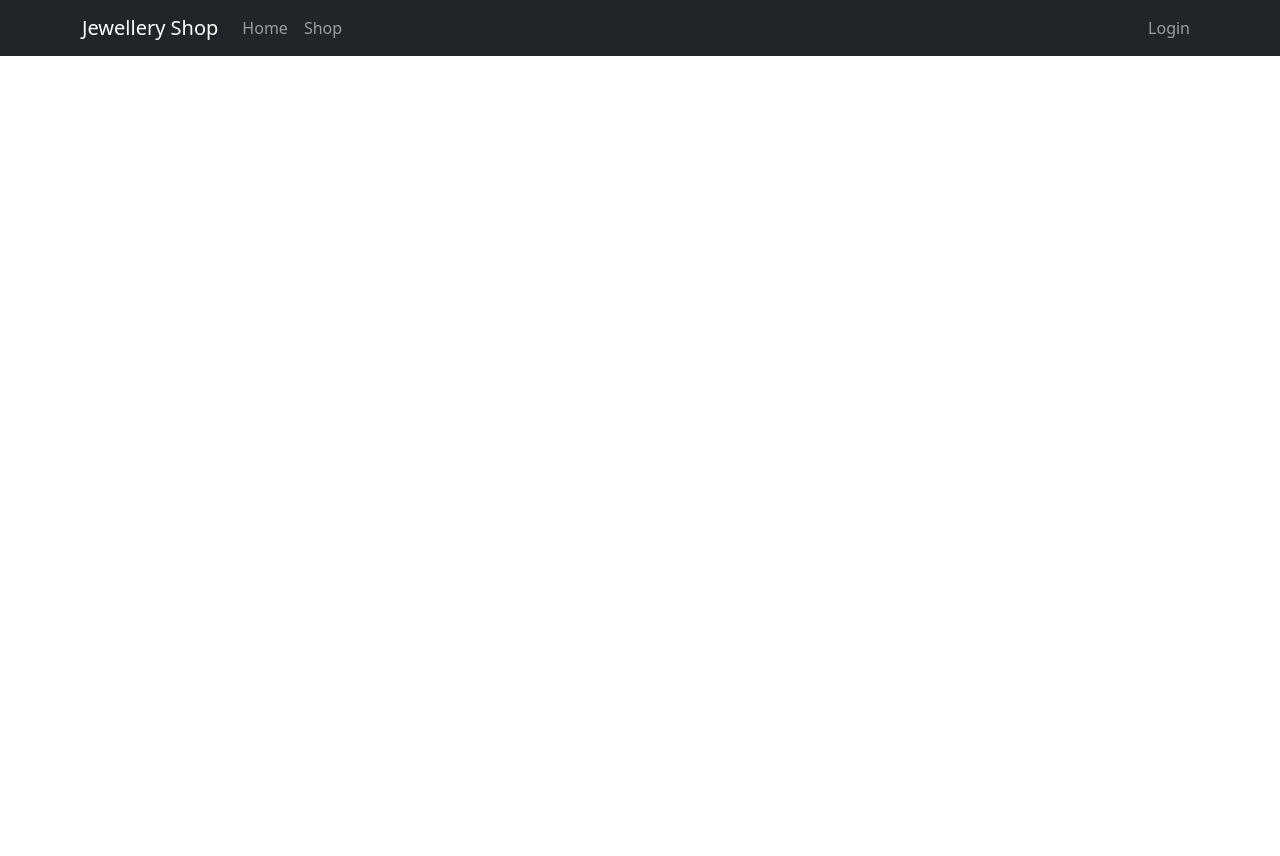
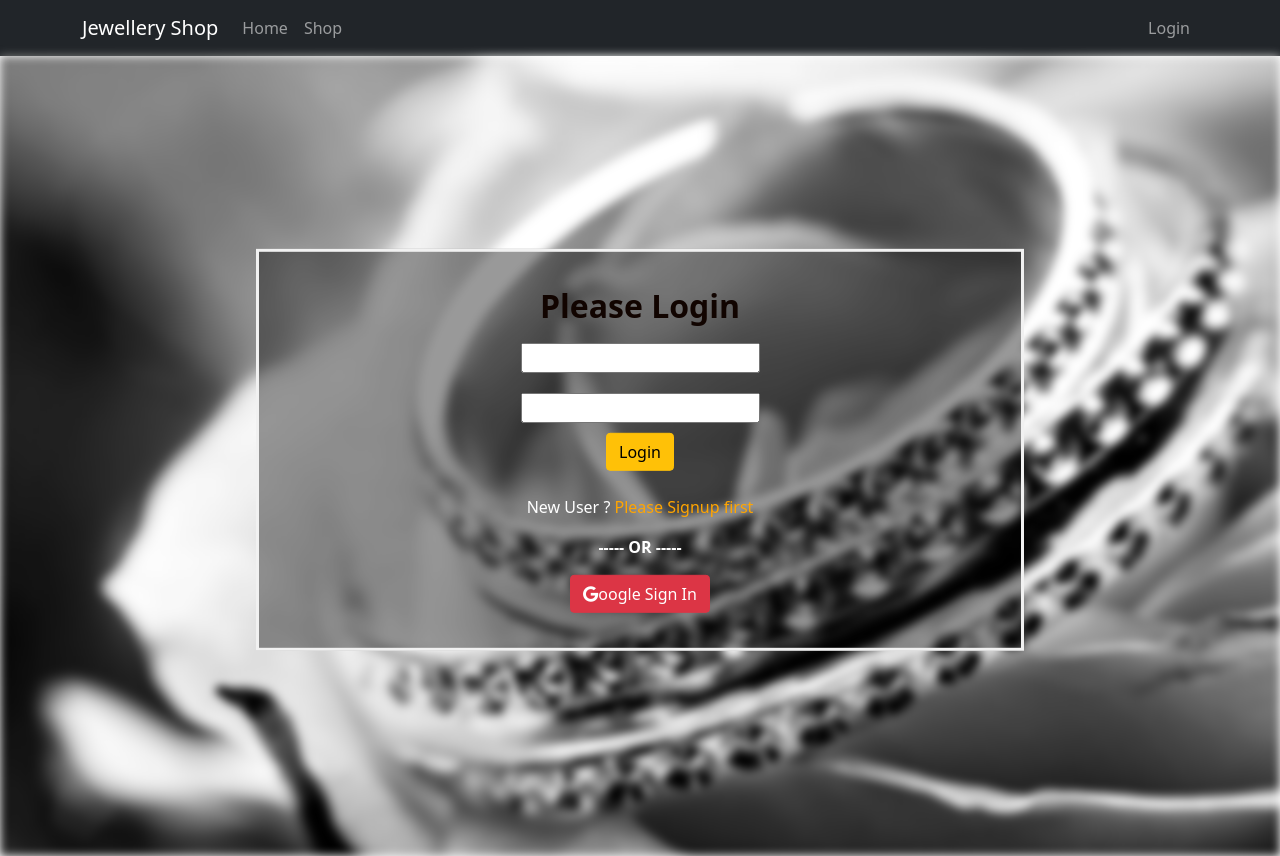
Before and after one commit to ArifulIslam99/SCIC_Team_39_Project, a React (Create React App) app: page /login in a window 1280 px wide. Before the commit the page ends 800 px from the top, so only its background shows below. Built offline with nearby package versions, Linux system fonts and the light colour scheme.

Commit message:
Loigin_Ui

```diff
--- a/public/index.html
+++ b/public/index.html
@@ -9,6 +9,7 @@
       name="description"
       content="Web site created using create-react-app"
     />
+    <script src="https://kit.fontawesome.com/5567137a2f.js" crossorigin="anonymous"></script>
 
     <link
   rel="stylesheet"
--- a/src/App.js
+++ b/src/App.js
@@ -1,6 +1,7 @@
 
-import { BrowserRouter, Switch } from 'react-router-dom';
+import { BrowserRouter, Route, Switch } from 'react-router-dom';
 import './App.css';
+import Login from './Components/Authentication/Login/Login';
 import Navigation from './Components/Shared/Navigation/Navigation';
 
 function App() {
@@ -9,7 +10,9 @@ function App() {
       <BrowserRouter>
       <Navigation></Navigation>
           <Switch>
-
+              <Route path='/login'>
+                  <Login></Login>
+              </Route>
           </Switch>
       </BrowserRouter>
     </div>
--- /dev/null
+++ b/src/Components/Authentication/Login/Login.css
@@ -0,0 +1,46 @@
+.login-bg{
+
+    filter: blur(4px);
+   -webkit-filter: blur(5px);
+    background-position: center;
+    background-repeat: no-repeat;
+    height: 800px;
+
+}
+
+
+.login-field{
+    background-color: rgb(0,0,0);
+    background-color: rgba(0,0,0, 0.4);
+    font-weight: bold;
+    border: 3px solid #f1f1f1;
+    position: absolute;
+    top: 50%;
+    left: 50%;
+    transform: translate(-50%, -50%);
+    z-index: 2;
+    width: 60%;
+    padding: 35px;
+    text-align: center;
+    margin-top: 50px;
+    color: white;
+    justify-content: center;
+    align-items: center;
+
+}
+
+.login-field h2{
+    color: rgb(17, 4, 0);
+    font-weight: 600;
+}
+
+.input-filed{
+    margin-bottom: 10px;
+    margin-top: 10px;
+}
+
+
+.alternate-msg{
+    font-weight: 400;
+
+}
--- a/src/Components/Authentication/Login/Login.js
+++ b/src/Components/Authentication/Login/Login.js
@@ -1,10 +1,90 @@
-import React from 'react';
+import React, { useState } from 'react';
+import { Button } from 'react-bootstrap';
+import { Link } from 'react-router-dom';
+import './Login.css'
+import loginbg from '../../../images/login_bg.jpg'
+const Login = () => {
 
-const Login = () => {
+
+    const [loginData, setLoginData] = useState({});
+
+const loginBackground = {
+    background : `url(${loginbg})`,
+    backgroundSize: 'cover'
+
+}
+
+    const handleOnBlur = event =>{
+     const field = event.target.name;
+     const value = event.target.value;
+
+     const newLoginData = {...loginData};
+     newLoginData[field] = value;
+     setLoginData(newLoginData)
+     }
+
+     const handleGoogleSignIn = () =>{
+
+     }
+
+     const handleLoginSubmit = () =>{
+
+     }
     return (
-        <div>
-            <h2>Login Page</h2>
-        </div>
+        <>
+
+         <div style={loginBackground} className="login-bg">
+
+            </div>
+
+            <div className="login-field">
+
+                <h2>Please Login</h2>
+
+                 <form onSubmit={handleLoginSubmit }
+                style={{color:'white'}}
+                >
+                <input
+                onBlur={handleOnBlur}
+                type='email'
+                className='input-filed'
+                id="outlined-basic"
+                name="email"
+                label="Email"
+                required
+                 />
+                   <br />
+                <input
+                onBlur={handleOnBlur}
+                id="outlined-basic"
+                label="Password"
+                type='password'
+                className='input-filed'
+                name="password"
+                required
+                variant="standard"
+                color= "warning"
+                />
+
+                   <br />
+
+                 <Button
+
+                 type="submit"
+                 variant="warning">Login</Button>
+                </form>
+
+                <br />
+
+                {/* <h6 style={{color:"red"}}>{error} </h6> */}
+                <p className="alternate-msg">New User ? <Link style={{textDecoration:'none', color:'orange'}} to="/register">Please Signup first</Link> </p>
+                <p>----- OR -----</p>
+                <Button onClick={handleGoogleSignIn} variant="danger"><i className="fab fa-google"></i>oogle Sign In</Button>
+
+
+
+            </div>
+        </>
     );
 };
 
```
Also changed, not shown: src/images/login_bg.jpg (added).
